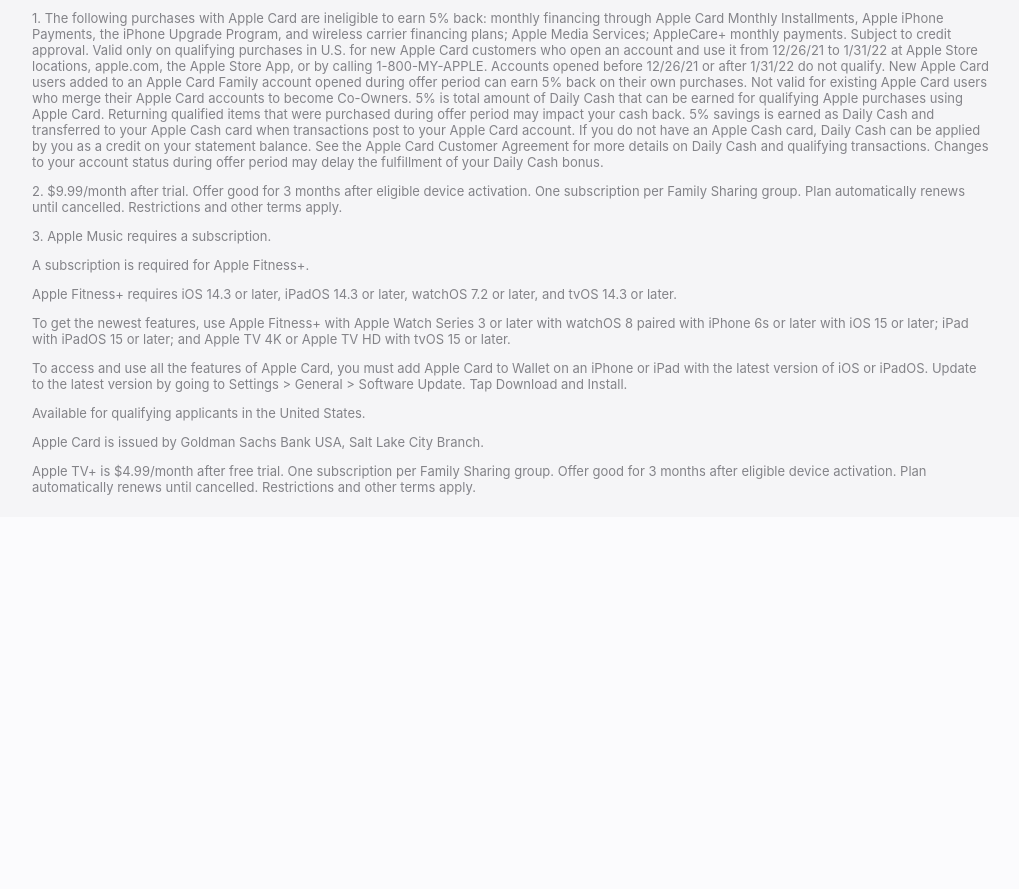
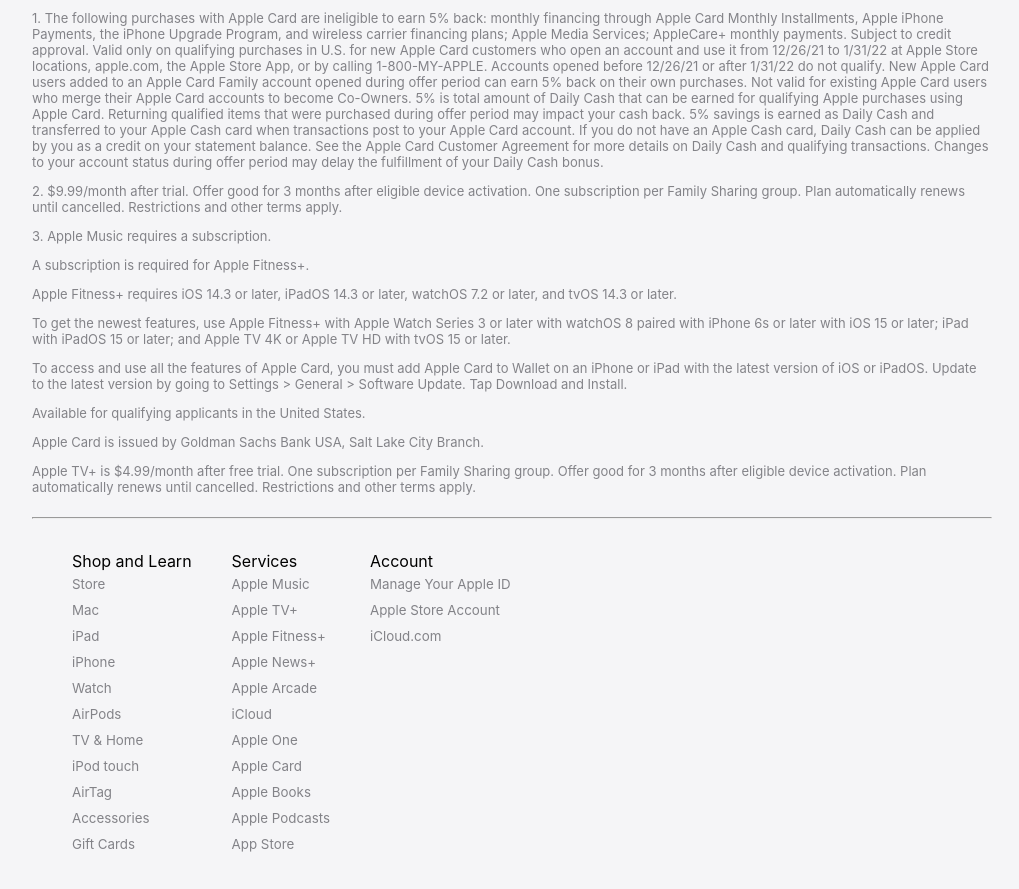
Before and after one commit to AnthonyTurijan/CSS-Copycat, a plain HTML site: page index.html in a window 1280 px wide. Shown: the part 2750-3639 px from the top of the page, without its empty margins (128-1147 px from the left). Before the commit the page ends 3267 px from the top, so only its background shows below. Drawn offline with Linux system fonts and the light colour scheme.

Commit message:
Final Push

```diff
--- a/index.html
+++ b/index.html
@@ -120,8 +120,44 @@
             <li>Available for qualifying applicants in the United States.</li>
             <li>Apple Card is issued by Goldman Sachs Bank USA, Salt Lake City Branch.</li>
             <li>Apple TV+ is $4.99/month after free trial. One subscription per Family Sharing group. Offer good for 3 months after eligible device activation. Plan automatically renews until cancelled. Restrictions and other terms apply.</li>
-
         </ul>
+        <hr>
+        <nav class="bottom-nav">
+            <ul class= "bottom-list" >
+                Shop and Learn
+                <li>Store</li>
+                <li>Mac</li>
+                <li>iPad</li>
+                <li>iPhone</li>
+                <li>Watch</li>
+                <li>AirPods</li>
+                <li>TV & Home</li>
+                <li>iPod touch</li>
+                <li>AirTag</li>
+                <li>Accessories</li>
+                <li>Gift Cards</li>
+            </ul>
+            <ul class= "bottom-list" >
+                Services
+                <li> Apple Music </li>
+                <li> Apple TV+ </li>
+                <li> Apple Fitness+ </li>
+                <li> Apple News+ </li>
+                <li> Apple Arcade </li>
+                <li>iCloud</li>
+                <li> Apple One </li>
+                <li> Apple Card </li>
+                <li> Apple Books </li>
+                <li> Apple Podcasts </li>
+                <li>App Store</li>
+            </ul>
+            <ul class= "bottom-list" >
+                Account
+                <li>Manage Your Apple ID</li>
+                <li>Apple Store Account</li>
+                <li>iCloud.com</li>
+            </ul>
+        </nav>
     </footer>
 </body>
 </html>
--- a/style.css
+++ b/style.css
@@ -99,6 +99,7 @@ div a:visited {
 .container {
     display: flex;
     flex-wrap: wrap;
+    margin: auto;
 }
 .container > div {
     width: 48%;
@@ -108,16 +109,14 @@ div a:visited {
     max-width: 100%;
     height: auto;
 }
-
 aside {
     position: absolute;
     text-align: center;
-
-
 }
 /* Fine Print Styling */
 footer {
     background-color: #F5F5F7;
+
 }
 .tiny-print > li {
     color: #838388;
@@ -128,3 +127,18 @@ footer {
     padding: 0;
     margin: 1em 10em;
 }
+hr {
+    margin: 1em 10em;
+}
+/*
+Bottom Nav Styling */
+.bottom-nav {
+    margin: 1em 10em;
+    display: flex;
+}
+
+.bottom-list > li{
+    color: #838388;
+    font-size: smaller;
+    padding: 5px 0;
+}
```
